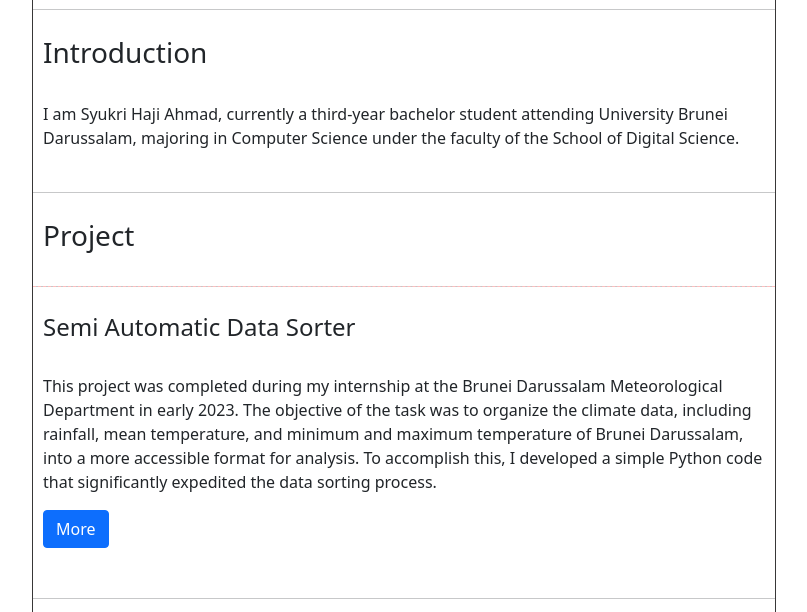
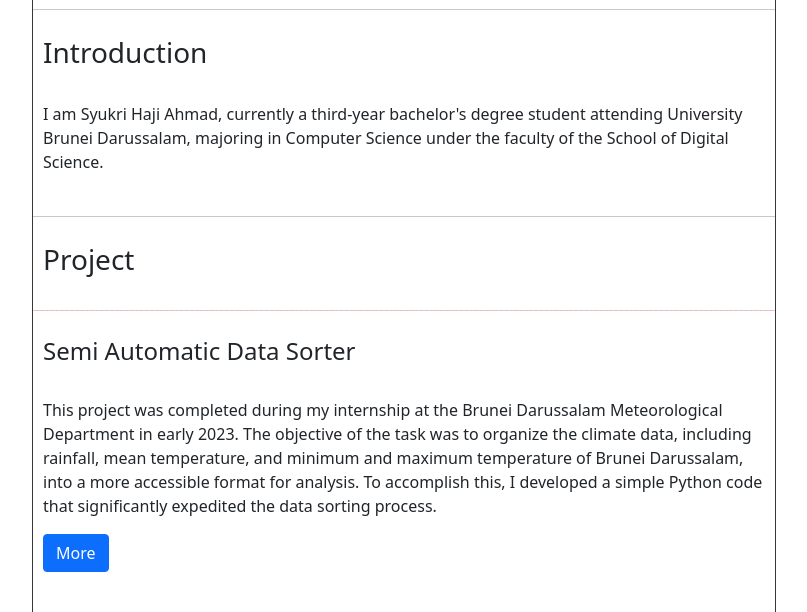
Before and after one commit to SyukJim/syukjim.github.io, a plain HTML site: page index.html in a window 1280 px wide. Shown: the part 108-720 px from the top of the page, without its empty margins (236-1043 px from the left). Drawn offline with nearby package versions, Linux system fonts and the light colour scheme.

Commit message:
minor correction

```diff
--- a/index.html
+++ b/index.html
@@ -44,7 +44,7 @@
                 <h3>Introduction</h3>
                 <br>
                 <p>
-                    I am Syukri Haji Ahmad, currently a third-year bachelor student attending University Brunei Darussalam,
+                    I am Syukri Haji Ahmad, currently a third-year bachelor's degree student attending University Brunei Darussalam,
                     majoring in Computer Science under the faculty of the School of Digital Science.
                 </p>
             </div>
@@ -310,12 +310,14 @@ window.mainloop()
             <hr>
             <div class="custom-container">
                 <h4>University Brunei Darussalam - Bachelor's Degree</h4>
+                <br>
                 <p>Currently Attending (Aug 2020-)</p>
             </div>
 
             <hr>
             <div class="custom-container">
                 <h4>PTEM - A Level - 2018</h4>
+                <br>
                 <p>
                     Physics - B <br>
                     Mathematics - D <br>
@@ -326,6 +328,7 @@ window.mainloop()
             <hr>
             <div class="custom-container">
                 <h4>SMSAB - O Level - 2016</h4>
+                <br>
                 <p>
                     Bahasa Melayu - C <br>
                     Biology - B <br>
```
